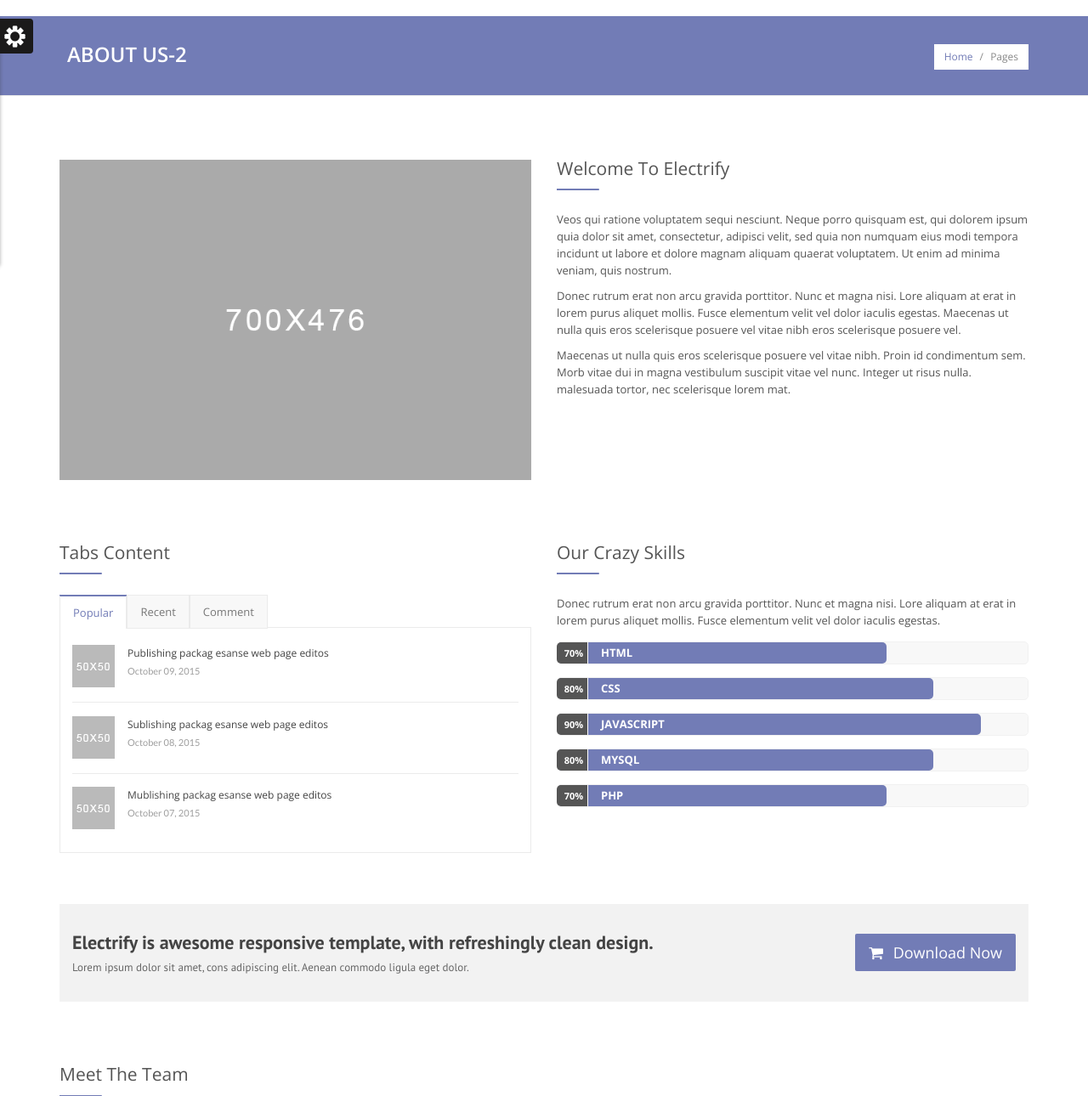
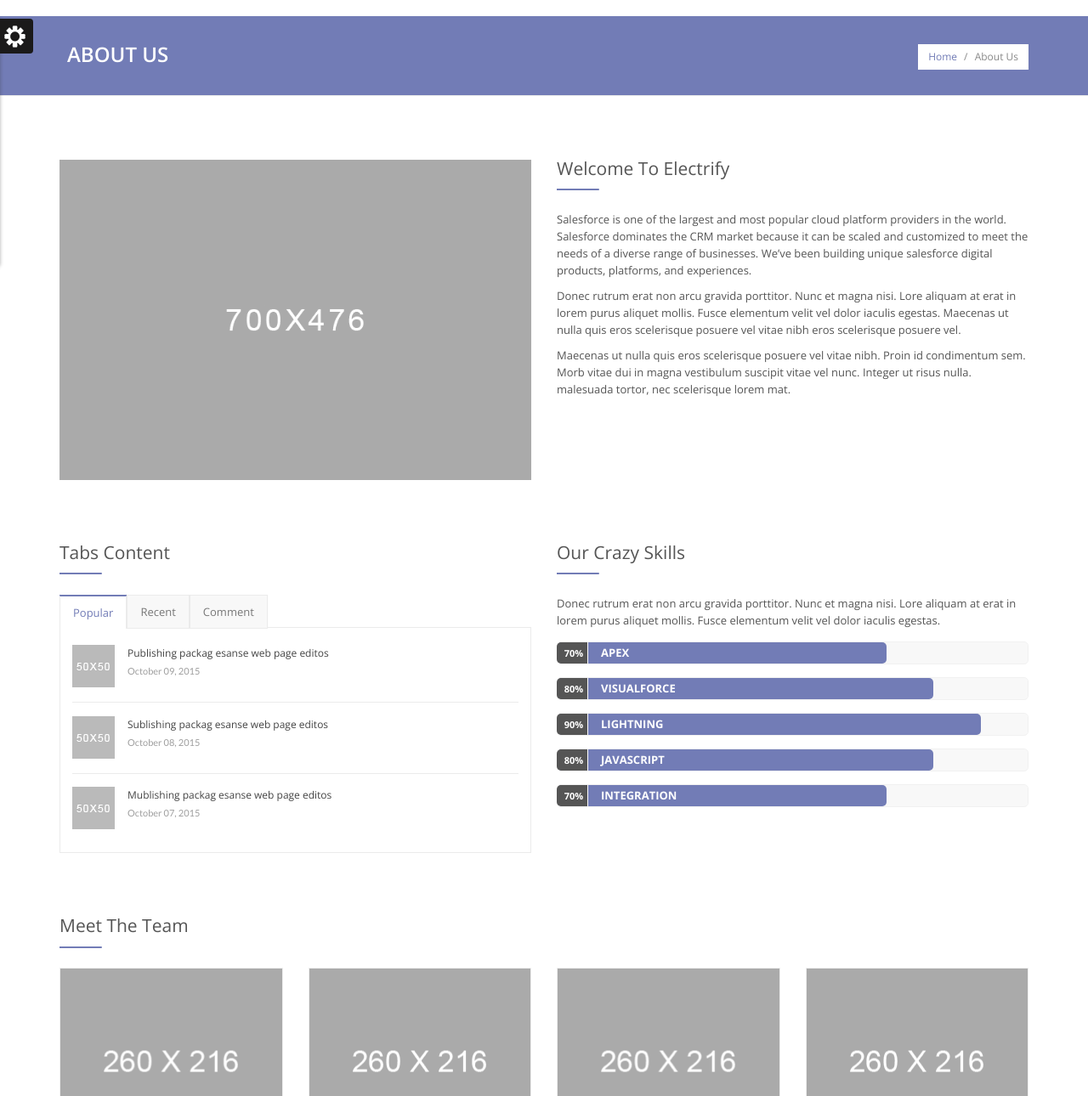
Before and after one commit to rakeshnemani/CRMBWebsite, a plain HTML site: page about.html in a window 1280 px wide. Shown: the part 141-1431 px from the top of the page at 85% size. Drawn offline with nearby package versions, Linux system fonts and the light colour scheme.

Commit message:
making content changes across pages

```diff
--- a/about.html
+++ b/about.html
@@ -74,8 +74,8 @@
                             </div>
                             <div class="navbar-collapse collapse">
                                 <ul class="nav navbar-nav">
-                                    <li class="active"><a href="index.html">Home</a></li>
-                                    <li><a href="about.html">About Us</a></li>
+                                    <li><a href="index.html">Home</a></li>
+                                    <li class="active"><a href="about.html">About Us</a></li>
                                     <li><a href="services.html">Our Services</a></li>
                                     <li><a href="contact.html">Contact Us</a></li>
                                 </ul>
@@ -95,12 +95,12 @@
                 <div class="row">
                     <div class="col-lg-12 col-md-12 col-sm-12">
                         <div class="page_title">
-                            <h2>About Us-2</h2>
+                            <h2>About Us</h2>
                         </div>
                         <nav id="breadcrumbs">
                             <ul>
                                 <li><a href="index.html">Home</a>/</li>
-                                <li>Pages</li>
+                                <li>About Us</li>
                             </ul>
                         </nav>
                     </div>
@@ -134,10 +134,10 @@
                             <div class="dividerHeading">
                                 <h4><span>Welcome to Electrify</span></h4>
                             </div>
-                            <p>Veos qui ratione voluptatem sequi nesciunt. Neque porro quisquam est, qui dolorem ipsum
-                                quia dolor sit amet, consectetur, adipisci velit, sed quia non numquam eius modi tempora
-                                incidunt ut labore et dolore magnam aliquam quaerat voluptatem. Ut enim ad minima
-                                veniam, quis nostrum. </p>
+                            <p>Salesforce is one of the largest and most popular cloud platform providers in the world.
+                                Salesforce dominates the CRM market because it can be scaled and customized to meet the needs of
+                                a diverse range of businesses. We’ve been building unique salesforce digital products, platforms,
+                                and experiences.</p>
 
                             <p>Donec rutrum erat non arcu gravida porttitor. Nunc et magna nisi. Lore aliquam at erat in
                                 lorem purus aliquet mollis. Fusce elementum velit vel dolor iaculis egestas. Maecenas ut
@@ -250,7 +250,7 @@
                                 <span class="lable">70%</span>
                                 <div class="progress_skill">
                                     <div class="bar" data-value="70" role="progressbar" data-height="100">
-                                        HTML
+                                        Apex
                                     </div>
                                 </div>
                             </li>
@@ -258,7 +258,7 @@
                                 <span class="lable">80%</span>
                                 <div class="progress_skill">
                                     <div class="bar" data-value="80" role="progressbar" data-height="100">
-                                        CSS
+                                        VisualForce
                                     </div>
                                 </div>
                             </li>
@@ -266,7 +266,7 @@
                                 <span class="lable">90%</span>
                                 <div class="progress_skill">
                                     <div class="bar" data-value="90" role="progressbar" data-height="100">
-                                        JavaScript
+                                        Lightning
                                     </div>
                                 </div>
                             </li>
@@ -274,7 +274,7 @@
                                 <span class="lable">80%</span>
                                 <div class="progress_skill">
                                     <div class="bar" data-value="80" role="progressbar" data-height="100">
-                                        MySQL
+                                        javascript
                                     </div>
                                 </div>
                             </li>
@@ -282,33 +282,11 @@
                                 <span class="lable">70%</span>
                                 <div class="progress_skill">
                                     <div class="bar" data-value="70" role="progressbar" data-height="100">
-                                        PHP
+                                        Integration
                                     </div>
                                 </div>
                             </li>
                         </ul>
-                    </div>
-                </div>
-
-                <div class="row sub_content">
-                    <div class="col-lg-12 col-md-12 col-sm-12">
-                        <div class="promo_box">
-                            <div class="col-sm-9">
-                                <div class="promo_content">
-                                    <h3>Electrify is awesome responsive template, with refreshingly clean design.</h3>
-                                    <p>Lorem ipsum dolor sit amet, cons adipiscing elit. Aenean commodo ligula eget
-                                        dolor. </p>
-                                </div>
-                            </div>
-                            <div class="col-sm-3">
-                                <div class="pb_action">
-                                    <a href="#fakelink" class="btn btn-default btn-lg">
-                                        <i class="fa fa-shopping-cart"></i>
-                                        Download Now
-                                    </a>
-                                </div>
-                            </div>
-                        </div>
                     </div>
                 </div>
 
```
Also changed, not shown: contact.html (+4 -4 lines), index.html (+11 -8 lines), services.html (+2 -2 lines).
